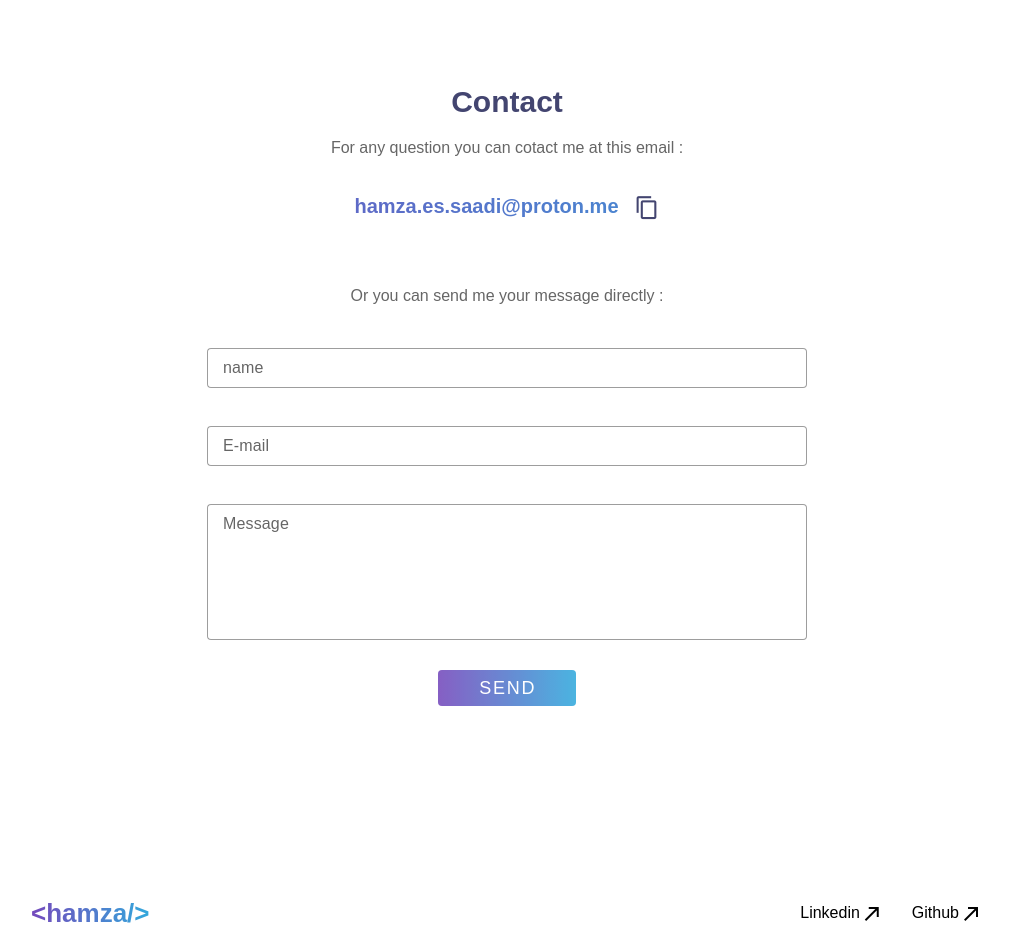
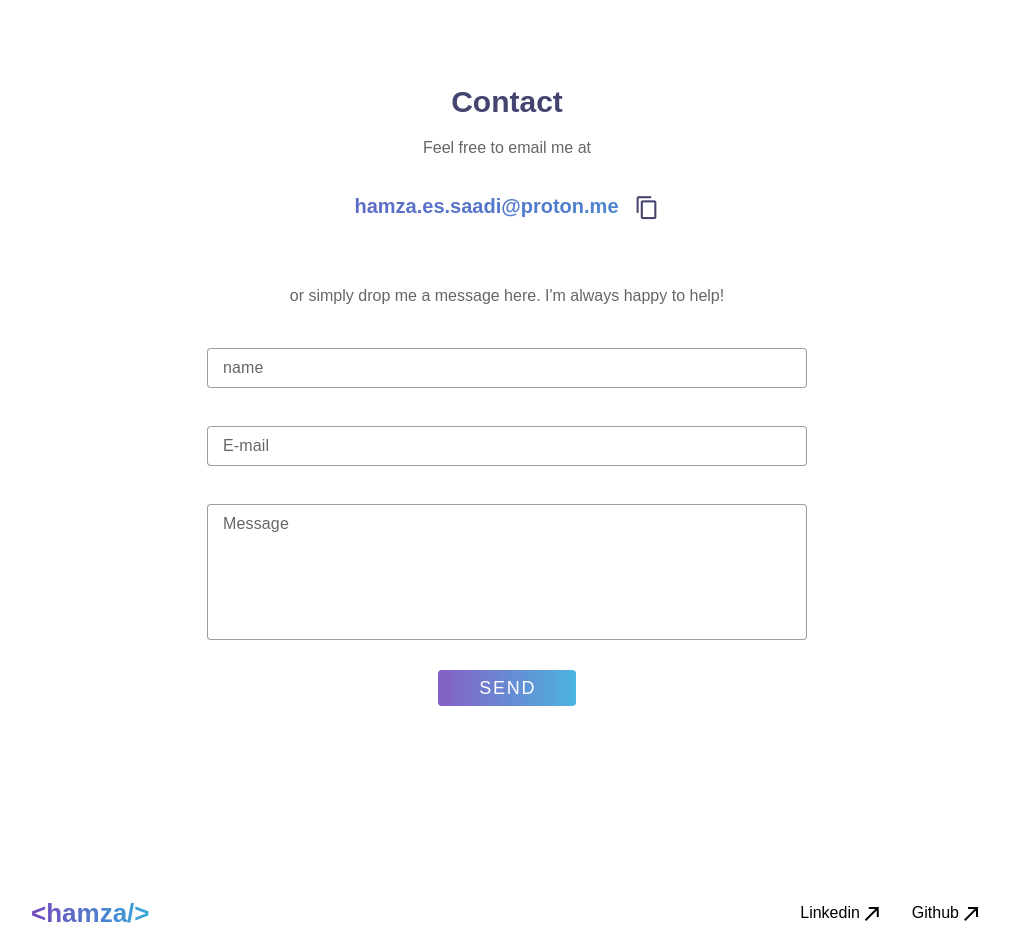
Before and after one commit to dimahmz/my-portfolio, a Nuxt app: page / in a window 1280 px wide. Shown: the part 1580-2513 px from the top of the page, without its empty margins (133-1142 px from the left). Built offline with nearby package versions, Linux system fonts and the light colour scheme.

Commit message:
update contact section

```diff
--- a/components/sections/contact/header.vue
+++ b/components/sections/contact/header.vue
@@ -26,7 +26,7 @@ async function copyEmail() {
 <template lang="pug">
 .text-center
   h2.section-title Contact
-  p.mt-4.section-sub-title For any question you can cotact me at this email :
+  p.mt-4.section-sub-title Feel free to email me at
   h3.my-email-style.text-sm {{email}}
     span(ref="copyIcon" class="ml-4" @click="copyEmail" title="Copy to clipboard")
       v-icon(v-if="email_coppied" icon="mdi-check" size="small")
--- a/components/sections/contact/index.vue
+++ b/components/sections/contact/index.vue
@@ -23,7 +23,7 @@ section#contact.px-3.mt-20(ref="responseSection")
     error-response(v-if="contactStore.responseError" v-model:show-error="contactStore.serverResponse")
     success-response( v-if="contactStore.responseSuccess" )
   .mt-16(v-else)
-    p.text-center.mt-8.section-sub-title Or you can send me your message directly :
+    p.text-center.mt-8.section-sub-title or simply drop me a message here. I'm always happy to help!
     form(@submit.prevent="contactMe")
       v-text-field(label='name' density="compact" v-model="contactStore.name" v-bind="contactStore.nameProps"  variant="outlined")
       v-text-field(label='E-mail' density="compact" v-model="contactStore.email" v-bind="contactStore.emailProps"  variant="outlined")
```
